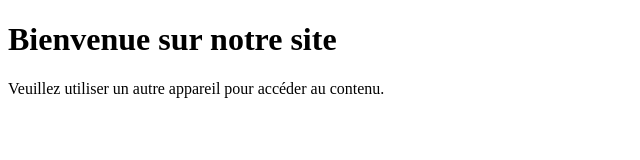
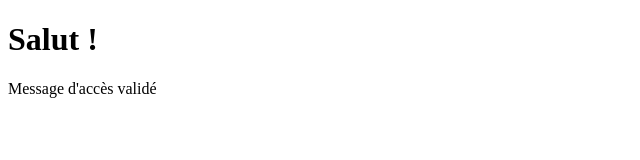
Before and after one commit to KwamiFR/btaHFHudnu66747...-BDbhhdbdhfbssfd, a plain HTML site: page tv-refusal/index.html in a window 1280 px wide. Shown: the whole page, without its empty margins (0-640 px from the left). Drawn offline with Linux system fonts and the light colour scheme.

Commit message:
Update index.html

```diff
--- a/tv-refusal/index.html
+++ b/tv-refusal/index.html
@@ -35,7 +35,7 @@
     </script>
 </head>
 <body>
-    <h1>Bienvenue sur notre site</h1>
-    <p>Veuillez utiliser un autre appareil pour accéder au contenu.</p>
+    <h1>Salut !</h1>
+    <p>Message d'accès validé</p>
 </body>
 </html>
```
